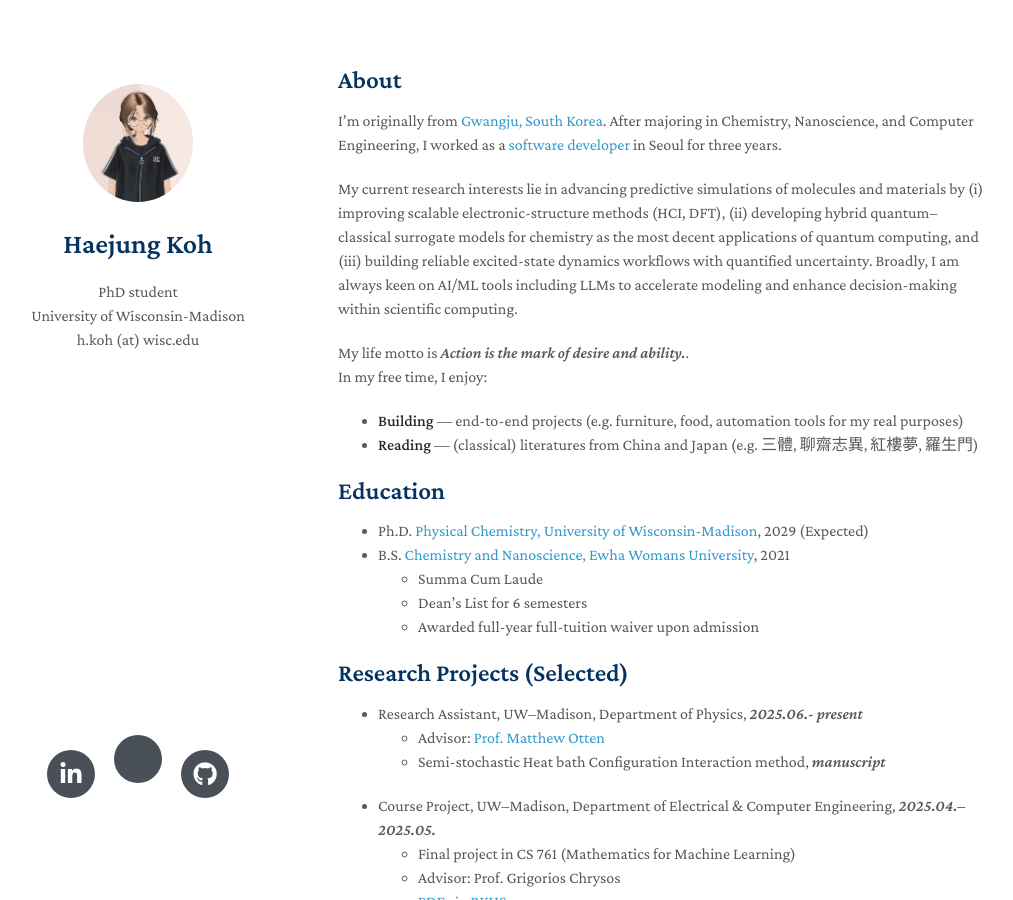
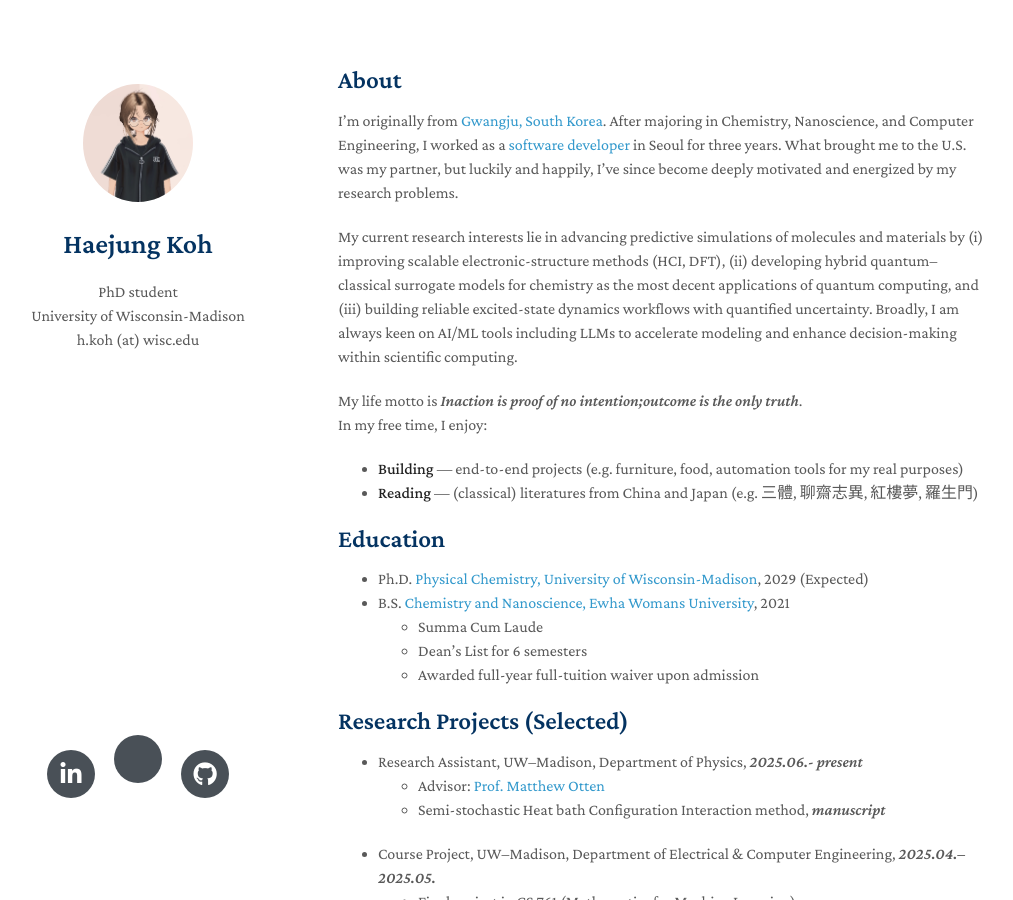
Before and after one commit to MaximHelio/MaximHelio.github.io, a Jekyll site: the page built from index.md, in a window 1280 px wide and 900 px high. Shown: the whole window, without its empty margins (132-1145 px from the left). Built offline with Jekyll 4.4.1, drawn with Linux system fonts in a browser that asks for light colours; nearby versions of some CDN libraries; a style sheet for code colours, icons or effects is not loaded; our own code applies the rules of GitHub Pages for plain Markdown files.

Commit message:
Add first

```diff
--- a/index.md
+++ b/index.md
@@ -3,11 +3,11 @@ layout: homepage
 ---
 ## About
 
-I’m originally from [Gwangju, South Korea](https://en.wikipedia.org/wiki/Gwangju). After majoring in Chemistry, Nanoscience, and Computer Engineering, I worked as a [software developer](./assets/Portfolio.pdf) in Seoul for three years.
+I’m originally from [Gwangju, South Korea](https://en.wikipedia.org/wiki/Gwangju). After majoring in Chemistry, Nanoscience, and Computer Engineering, I worked as a [software developer](./assets/Portfolio.pdf) in Seoul for three years. What brought me to the U.S. was my partner, but luckily and happily, I've since become deeply motivated and energized by my research problems.
 
 My current research interests lie in advancing predictive simulations of molecules and materials by (i) improving scalable electronic-structure methods (HCI, DFT), (ii) developing hybrid quantum–classical surrogate models for chemistry as the most decent applications of quantum computing, and (iii) building reliable excited-state dynamics workflows with quantified uncertainty. Broadly, I am always keen on AI/ML tools including LLMs to accelerate modeling and enhance decision-making within scientific computing.
 
-My life motto is *Action is the mark of desire and ability.*.\\
+My life motto is *Inaction is proof of no intention;outcome is the only truth*.\\
 In my free time, I enjoy:
 - **Building** — end-to-end projects (e.g. furniture, food, automation tools for my real purposes)
 - **Reading** — (classical) literatures from China and Japan (e.g. 三體, 聊齋志異, 紅樓夢, 羅生門)
```
